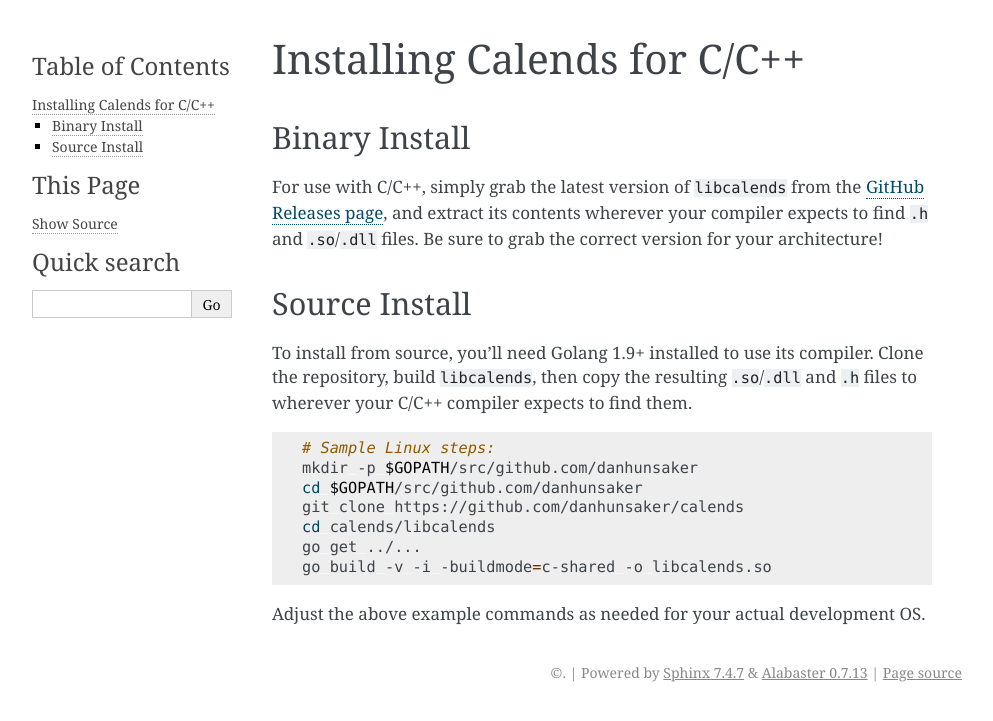
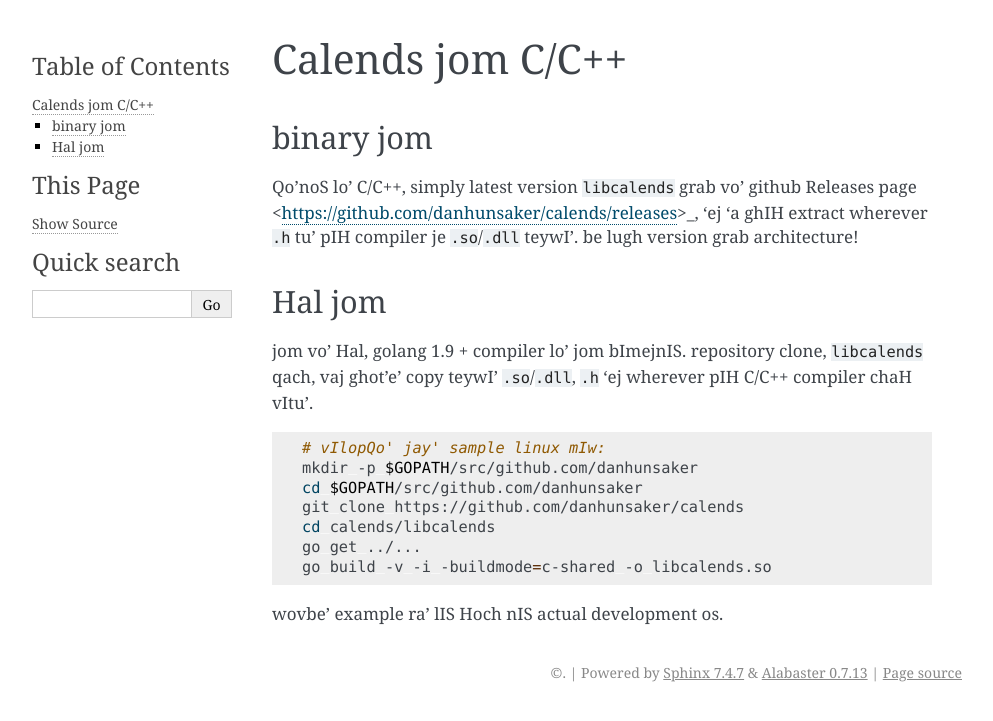
Before and after one commit to danhunsaker/calends, a Sphinx documentation site: the page built from docs/translations/tlh-AA/c/installation.rst, in a window 1280 px wide. Shown: the top 721 px of the page, without its empty margins (148-1141 px from the left). Built offline with Sphinx 7.4.7, drawn with Linux system fonts in a browser that asks for light colours; the version number could not be read and is left out.

Commit message:
New translations installation.rst (Klingon)

```diff
--- a/docs/translations/tlh-AA/c/installation.rst
+++ b/docs/translations/tlh-AA/c/installation.rst
@@ -3,29 +3,29 @@
 .. index::
    pair: installation; C/C++
 
-Installing Calends for C/C++
+Calends jom C/C++
 ============================
 
-Binary Install
+binary jom
 --------------
 
-For use with C/C++, simply grab the latest version of ``libcalends`` from the
-`GitHub Releases page <https://github.com/danhunsaker/calends/releases>`_, and
-extract its contents wherever your compiler expects to find ``.h`` and
-``.so``/``.dll`` files. Be sure to grab the correct version for your
+Qo'noS lo' C/C++, simply latest version ``libcalends`` grab vo'
+github Releases page <https://github.com/danhunsaker/calends/releases>_, 'ej
+'a ghIH extract wherever ``.h`` tu' pIH compiler je
+``.so``/``.dll`` teywI'. be lugh version grab
 architecture!
 
-Source Install
+Hal jom
 --------------
 
-To install from source, you'll need Golang 1.9+ installed to use its compiler.
-Clone the repository, build ``libcalends``, then copy the resulting
-``.so``/``.dll`` and ``.h`` files to wherever your C/C++ compiler expects to
-find them.
+jom vo' Hal, golang 1.9 + compiler lo' jom bImejnIS.
+repository clone, ``libcalends`` qach, vaj ghot'e' copy
+teywI' ``.so``/``.dll``, ``.h`` 'ej wherever pIH C/C++ compiler
+chaH vItu'.
 
 .. code-block:: bash
 
-   # Sample Linux steps:
+   # vIlopQo' jay' sample linux mIw:
    mkdir -p $GOPATH/src/github.com/danhunsaker
    cd $GOPATH/src/github.com/danhunsaker
    git clone https://github.com/danhunsaker/calends
@@ -33,4 +33,4 @@ find them.
    go get ../...
    go build -v -i -buildmode=c-shared -o libcalends.so
 
-Adjust the above example commands as needed for your actual development OS.
+wovbe' example ra' lIS Hoch nIS actual development os.
```
